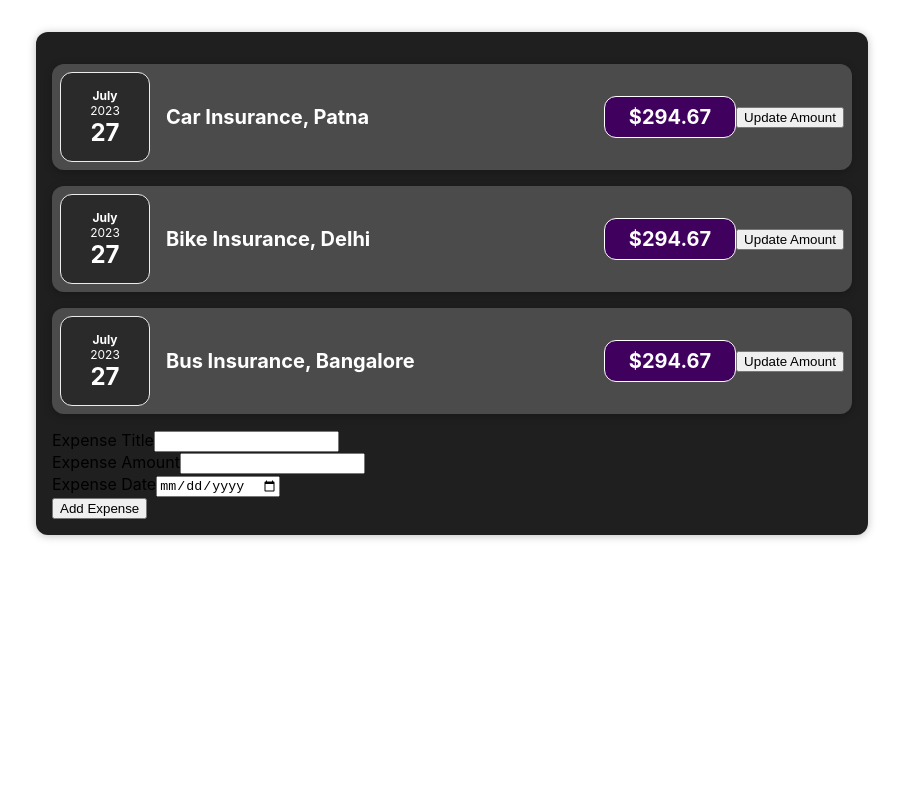
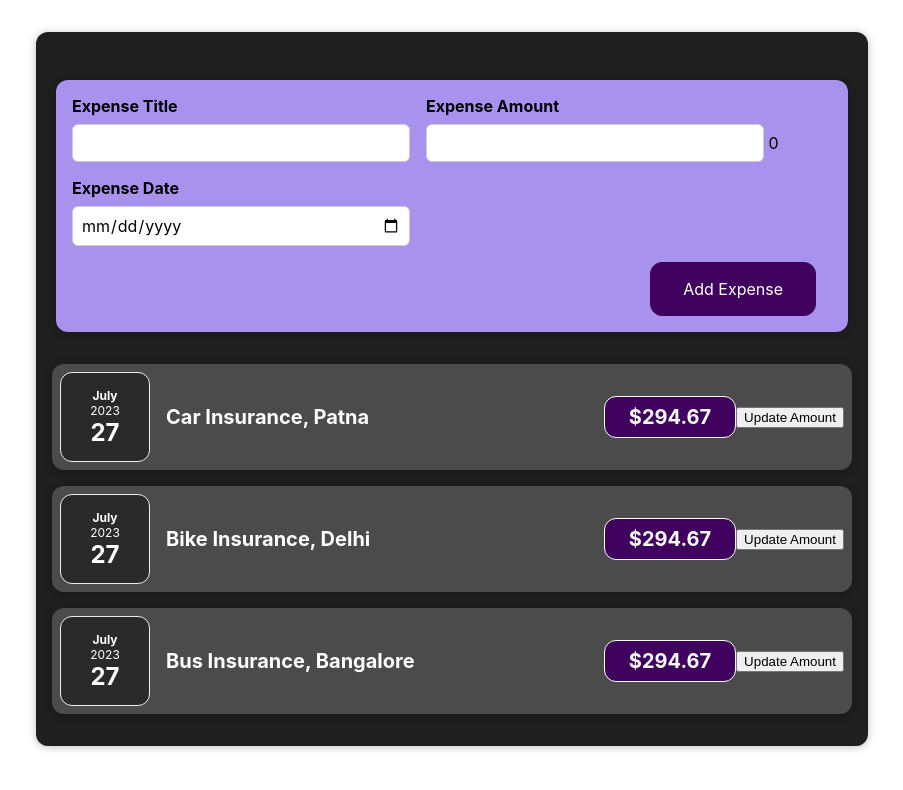
Before and after one commit to myrnd-vivek/expense-tracker-react, a React (Create React App) app: page / in a window 1280 px wide. Shown: the top 790 px of the page, without its empty margins (188-1091 px from the left). Built offline with nearby package versions, Linux system fonts and the light colour scheme.

Commit message:
Added change handler for input fields

```diff
--- a/src/App.js
+++ b/src/App.js
@@ -2,7 +2,7 @@
 import ExpenseItems from './components/expenses/ExpenseItems'
 import "./App.css";
 import Card from './components/ui/Card';
-import ExpenseForm from './components/expenses/ExpenseForm';
+import NewExpense from './components/new-expense/NewExpense';
 
 const App = () => {
   const data = [
@@ -27,12 +27,12 @@
   ]
   return (
     <Card className='expenses'>
+      <NewExpense />
       {
         data.map((item,index) => {
           return <ExpenseItems date={item.expenseDate} title={item.expenseTitle} amount={item.expenseAmount} location={item.locationOfExpenditure} key={index} index={index}/>
         })
       }
-      <ExpenseForm />
     </Card>
   )
 }
--- a/src/components/expenses/ExpenseForm.js
+++ /dev/null
@@ -1,26 +0,0 @@
-import React from 'react'
-
-const ExpenseForm = () => {
-  const changeHandler = (e) => {
-    console.log(e.target.value);
-  }
-  return (
-    <form>
-      <div>
-        <label>Expense Title</label>
-        <input type="text" onChange={changeHandler}/>
-      </div>
-      <div>
-        <label>Expense Amount</label>
-        <input type="number" onChange={changeHandler}/>
-      </div>
-      <div>
-        <label>Expense Date</label>
-        <input type="date" onChange={changeHandler}/>
-      </div>
-      <button>Add Expense</button>
-    </form>
-  )
-}
-
-export default ExpenseForm;
--- /dev/null
+++ b/src/components/new-expense/ExpenseForm.js
@@ -0,0 +1,41 @@
+import React, { useState } from 'react';
+import "./expense-form.css";
+
+const ExpenseForm = () => {
+  const [title,setTitle] = useState('');
+  const [amount,setAmount] = useState(0);
+  const [date,setDate] = useState('');
+
+  const titleChangeHandler = (e) => {
+    setTitle(e.target.value);
+  }
+  const amountChangeHandler = (e) => {
+    setAmount(e.target.value);
+  }
+  const dateChangeHandler = (e) => {
+    setDate(e.target.value);
+  }
+  return (
+    <form>
+      <div className='new-expense__controls'>
+        <div className='new-expense__control'>
+          <label>Expense Title</label>
+          <input type="text" onChange={titleChangeHandler}/> {title}
+        </div>
+        <div className='new-expense__control'>
+          <label>Expense Amount</label>
+          <input type="number" onChange={amountChangeHandler}/> {amount}
+        </div>
+        <div className='new-expense__control'>
+          <label>Expense Date</label>
+          <input type="date" onChange={dateChangeHandler}/> {date}
+        </div>
+      </div>
+      <div className='new-expense__actions'>
+        <button type='submit'>Add Expense</button>
+      </div>
+    </form>
+  )
+}
+
+export default ExpenseForm;
--- /dev/null
+++ b/src/components/new-expense/NewExpense.js
@@ -0,0 +1,13 @@
+import React from 'react';
+import './newExpense.css';
+import ExpenseForm from './ExpenseForm';
+
+const NewExpense = () => {
+  return (
+    <div className='new-expense'>
+      <ExpenseForm />
+    </div>
+  )
+}
+
+export default NewExpense
--- /dev/null
+++ b/src/components/new-expense/expense-form.css
@@ -0,0 +1,26 @@
+.new-expense__controls {
+  display: flex;
+  flex-wrap: wrap;
+  gap: 1rem;
+  margin-bottom: 1rem;
+  text-align: left;
+}
+
+.new-expense__control label {
+  font-weight: bold;
+  margin-bottom: 0.5rem;
+  display: block;
+}
+
+.new-expense__control input {
+  font: inherit;
+  padding: 0.5rem;
+  border-radius: 6px;
+  border: 1px solid #ccc;
+  width: 20rem;
+  max-width: 100%;
+}
+
+.new-expense__actions {
+  text-align: right;
+}
--- /dev/null
+++ b/src/components/new-expense/newExpense.css
@@ -0,0 +1,38 @@
+.new-expense {
+  background-color: #a892ee;
+  padding: 1rem;
+  margin: 2rem auto;
+  width: 50rem;
+  max-width: 95%;
+  border-radius: 12px;
+  text-align: center;
+  box-shadow: 0 1px 8px rgba(0, 0, 0, 0.25);
+}
+
+.new-expense button {
+  font: inherit;
+  cursor: pointer;
+  padding: 1rem 2rem;
+  border: 1px solid #40005d;
+  background-color: #40005d;
+  color: white;
+  border-radius: 12px;
+  margin-right: 1rem;
+}
+
+.new-expense button:hover,
+.new-expense button:active {
+  background-color: #510674;
+  border-color: #510674;
+}
+
+.new-expense button.alternative {
+  color: #220131;
+  border-color: transparent;
+  background-color: transparent;
+}
+
+.new-expense button.alternative:hover,
+.new-expense button.alternative:active {
+  background-color: #ddb3f8;
+}
```
Also changed, not shown: src/components/expenses/expense-filter.css (added).
